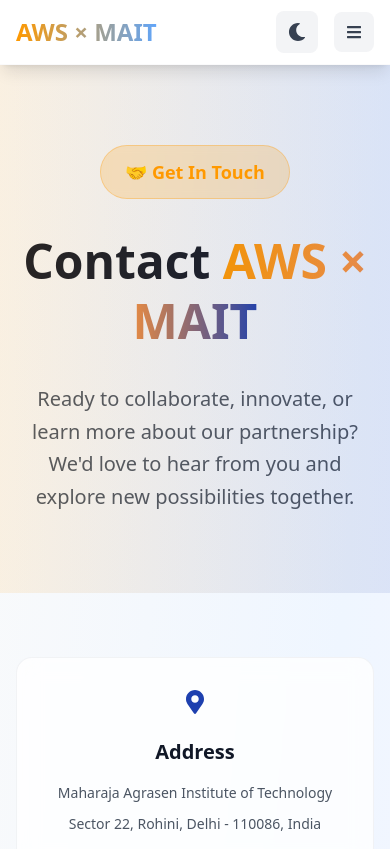
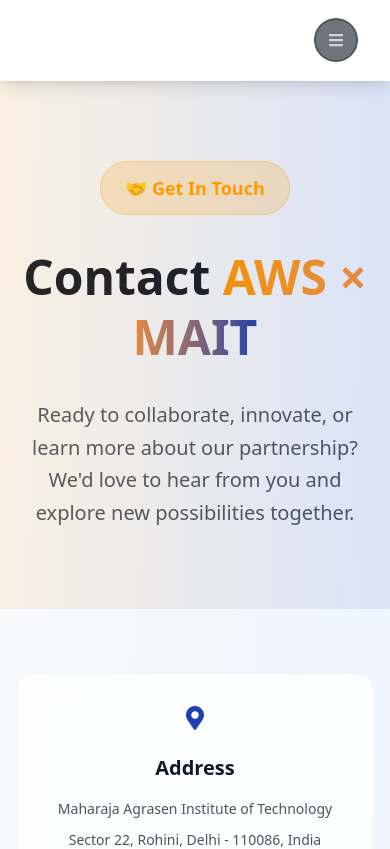
Before and after one commit to faisalquaiyum/aws-x-mait, a React (Vite) app: page /contact in a window 390 px wide. Shown: the top 849 px of the page. Built offline with nearby package versions, Linux system fonts and the light colour scheme.

Commit message:
Update navbar and footer with design improvements

```diff
--- a/src/components/Footer.jsx
+++ b/src/components/Footer.jsx
@@ -1,45 +1,74 @@
-import { FaHeart, FaLinkedin, FaTwitter, FaGithub, FaInstagram } from "react-icons/fa";
+import {
+  FaHeart,
+  FaLinkedin,
+  FaTwitter,
+  FaGithub,
+  FaInstagram,
+  FaMapMarkerAlt,
+  FaEnvelope,
+} from "react-icons/fa";
 
 const Footer = () => {
   const currentYear = new Date().getFullYear();
 
   const quickLinks = [
     { name: "Home", href: "/" },
-    { name: "About AWS", href: "/about-aws" },
-    { name: "About MAIT", href: "/about-mait" },
+    { name: "AWS", href: "/about-aws" },
+    { name: "MAIT", href: "/about-mait" },
     { name: "Contact", href: "/contact" },
   ];
 
   const socialLinks = [
-    { icon: <FaLinkedin />, name: "LinkedIn", url: "#", color: "hover:text-blue-400" },
-    { icon: <FaTwitter />, name: "Twitter", url: "#", color: "hover:text-blue-300" },
-    { icon: <FaGithub />, name: "GitHub", url: "#", color: "hover:text-gray-300" },
-    { icon: <FaInstagram />, name: "Instagram", url: "#", color: "hover:text-pink-400" }
+    {
+      icon: <FaLinkedin />,
+      name: "LinkedIn",
+      url: "#",
+      color: "hover:text-blue-400",
+    },
+    {
+      icon: <FaTwitter />,
+      name: "Twitter",
+      url: "#",
+      color: "hover:text-blue-300",
+    },
+    {
+      icon: <FaGithub />,
+      name: "GitHub",
+      url: "#",
+      color: "hover:text-gray-300",
+    },
+    {
+      icon: <FaInstagram />,
+      name: "Instagram",
+      url: "#",
+      color: "hover:text-pink-400",
+    },
   ];
 
   return (
-    <footer className="bg-gradient-to-r from-gray-900 via-blue-900 to-gray-900 text-white">
-      <div className="container mx-auto px-4 py-12">
-        <div className="grid md:grid-cols-3 gap-8 items-center">
+    <footer className="bg-gray-900/80 backdrop-blur-md border-t border-gray-700/30 text-white">
+      <div className="container mx-auto px-8 md:px-12 py-12">
+        <div className="grid md:grid-cols-4 gap-8 items-start">
           {/* Brand Section */}
           <div className="text-center md:text-left">
-            <h3 className="text-3xl font-bold bg-gradient-to-r from-aws-orange to-blue-400 bg-clip-text text-transparent mb-4">
-              AWS × MAIT
-            </h3>
+            <h3 className="text-2xl font-bold text-white mb-4">AWS×MAIT</h3>
             <p className="text-gray-300 text-sm leading-relaxed">
-              Bridging cloud innovation with academic excellence for the future of technology education.
+              Bridging cloud innovation with academic excellence for the future
+              of technology education.
             </p>
           </div>
 
           {/* Quick Links */}
           <div className="text-center">
-            <h4 className="text-lg font-semibold mb-4 text-aws-orange">Quick Links</h4>
-            <div className="flex flex-wrap justify-center gap-4">
+            <h4 className="text-lg font-semibold mb-4 text-white">
+              Quick Links
+            </h4>
+            <div className="flex flex-col gap-3">
               {quickLinks.map((link, index) => (
                 <a
                   key={index}
                   href={link.href}
-                  className="text-gray-300 hover:text-aws-orange transition-colors duration-300 text-sm"
+                  className="text-gray-400 hover:text-aws-orange transition-colors duration-300 text-sm"
                 >
                   {link.name}
                 </a>
@@ -47,15 +76,35 @@
             </div>
           </div>
 
+          {/* Contact Section */}
+          <div className="text-center md:text-left">
+            <h4 className="text-lg font-semibold mb-4 text-white">Contact</h4>
+            <div className="space-y-4 text-sm text-gray-300 flex flex-col items-center md:items-start">
+              <div className="flex items-start gap-3">
+                <FaMapMarkerAlt className="text-white mt-1 flex-shrink-0" />
+                <p className="leading-relaxed">
+                  MAIT, Plot No 1 Rohini, Sector 22, PSP Area, Delhi, 110086
+                </p>
+              </div>
+              <a
+                href="mailto:contact@awsxmait.com"
+                className="flex items-center gap-3 hover:text-aws-orange transition-colors duration-300"
+              >
+                <FaEnvelope className="text-white flex-shrink-0" />
+                <span>contact@awsxmait.com</span>
+              </a>
+            </div>
+          </div>
+
           {/* Social Links */}
-          <div className="text-center md:text-right">
-            <h4 className="text-lg font-semibold mb-4 text-blue-400">Connect With Us</h4>
-            <div className="flex justify-center md:justify-end space-x-4">
+          <div className="text-center md:text-left">
+            <h4 className="text-lg font-semibold mb-4 text-white">Follow Us</h4>
+            <div className="flex justify-center md:justify-start space-x-3">
               {socialLinks.map((social, index) => (
                 <a
                   key={index}
                   href={social.url}
-                  className={`w-10 h-10 bg-white/10 backdrop-blur-md rounded-full flex items-center justify-center text-lg ${social.color} transition-all duration-300 hover:scale-110 hover:bg-white/20`}
+                  className="w-11 h-11 border-[1px] border-gray-700/50 bg-gray-800/30 backdrop-blur-xl rounded-full flex items-center justify-center text-base text-gray-400 hover:text-white hover:bg-gray-700/50 hover:border-gray-600 transition-all duration-300 hover:scale-110"
                   title={social.name}
                 >
                   {social.icon}
@@ -72,10 +121,16 @@
               © {currentYear} AWS × MAIT Partnership. All rights reserved.
             </div>
             <div className="flex space-x-4 text-sm">
-              <a href="#" className="text-gray-300 hover:text-white transition-colors duration-300">
+              <a
+                href="#"
+                className="text-gray-300 hover:text-white transition-colors duration-300"
+              >
                 Privacy
               </a>
-              <a href="#" className="text-gray-300 hover:text-white transition-colors duration-300">
+              <a
+                href="#"
+                className="text-gray-300 hover:text-white transition-colors duration-300"
+              >
                 Terms
               </a>
             </div>
--- a/src/components/Navbar.jsx
+++ b/src/components/Navbar.jsx
@@ -1,43 +1,41 @@
 import { Link, useLocation } from "react-router-dom";
-import { FaSun, FaMoon, FaBars, FaTimes } from "react-icons/fa";
-import { useTheme } from "../ThemeContext";
+import { FaBars, FaTimes } from "react-icons/fa";
 import { useState } from "react";
 
 const Navbar = () => {
-  const { darkMode, toggleTheme } = useTheme();
   const location = useLocation();
   const [isMobileMenuOpen, setIsMobileMenuOpen] = useState(false);
 
   const navItems = [
     { path: "/", label: "Home" },
-    { path: "/about-aws", label: "About AWS" },
-    { path: "/about-mait", label: "About MAIT" },
+    { path: "/about-aws", label: "AWS" },
+    { path: "/about-mait", label: "MAIT" },
     { path: "/contact", label: "Contact" },
   ];
 
   return (
     <nav className="bg-white/80 dark:bg-gray-900/80 backdrop-blur-md shadow-lg sticky top-0 z-50 border-b border-gray-200/20 dark:border-gray-700/30">
-      <div className="container mx-auto px-4">
-        <div className="flex justify-between items-center h-16">
+      <div className="container mx-auto px-8 md:px-12">
+        <div className="flex justify-between items-center h-20">
           {/* Logo */}
           <div className="flex items-center">
             <Link to="/" className="flex items-center group">
-              <span className="text-2xl font-bold bg-gradient-to-r from-aws-orange to-blue-400 bg-clip-text text-transparent group-hover:scale-105 transition-transform duration-300">
-                AWS × MAIT
+              <span className="text-xl font-bold text-white group-hover:scale-105 transition-transform duration-300">
+                AWS×MAIT
               </span>
             </Link>
           </div>
 
           {/* Centered Navigation */}
-          <div className="hidden md:flex space-x-1 absolute left-1/2 transform -translate-x-1/2">
+          <div className="hidden md:flex space-x-10 absolute left-1/2 transform -translate-x-1/2">
             {navItems.map((item) => (
               <Link
                 key={item.path}
                 to={item.path}
-                className={`px-4 py-2 rounded-lg text-sm font-medium transition-all duration-300 ${
+                className={`py-2 font-medium text-base relative transition-all duration-300 inline-block ${
                   location.pathname === item.path
-                    ? "bg-aws-orange text-white shadow-lg"
-                    : "text-gray-700 dark:text-gray-300 hover:text-aws-orange dark:hover:text-aws-orange hover:bg-aws-orange/10"
+                    ? "text-aws-orange after:content-[''] after:absolute after:bottom-0 after:left-0 after:w-full after:h-[2px] after:bg-aws-orange after:shadow-[0_0_8px_rgba(255,107,53,0.6)]"
+                    : "text-gray-300 hover:text-white after:content-[''] after:absolute after:bottom-0 after:left-0 after:w-full after:h-[2px] after:bg-white after:scale-x-0 hover:after:scale-x-100 after:transition-transform after:duration-300 after:origin-left"
                 }`}
               >
                 {item.label}
@@ -47,20 +45,17 @@
 
           {/* Right side buttons */}
           <div className="flex items-center space-x-4">
-            <button
-              onClick={toggleTheme}
-              className="p-3 rounded-lg bg-gray-100 dark:bg-gray-800 text-gray-700 dark:text-gray-300 hover:bg-aws-orange hover:text-white transition-all duration-300 hover:scale-110"
+            {/* Login Button */}
+            <a
+              href="#"
+              className="hidden md:flex items-center px-6 py-2.5 rounded-full border-[2px] border-gray-800/40 bg-gray-900/60 backdrop-blur-xl text-gray-300 font-medium text-base hover:border-white/50 hover:scale-105 transition-all duration-300 hover:shadow-[0_0_15px_rgba(255,255,255,0.15),inset_0_0_15px_rgba(255,255,255,0.05)]"
             >
-              {darkMode ? (
-                <FaSun className="text-lg" />
-              ) : (
-                <FaMoon className="text-lg" />
-              )}
-            </button>
+              Login
+            </a>
 
             <button
               onClick={() => setIsMobileMenuOpen(!isMobileMenuOpen)}
-              className="md:hidden p-3 rounded-lg bg-gray-100 dark:bg-gray-800 text-gray-700 dark:text-gray-300 hover:bg-aws-orange hover:text-white transition-all duration-300"
+              className="md:hidden p-3 rounded-full border-[2px] border-gray-800/40 bg-gray-900/60 backdrop-blur-xl text-gray-300 hover:border-white/50 hover:scale-105 transition-all duration-300 hover:shadow-[0_0_15px_rgba(255,255,255,0.15),inset_0_0_15px_rgba(255,255,255,0.05)]"
             >
               {isMobileMenuOpen ? <FaTimes /> : <FaBars />}
             </button>
@@ -69,25 +64,32 @@
 
         {/* Mobile menu */}
         <div
-          className={`md:hidden transition-all duration-300 overflow-hidden ${
-            isMobileMenuOpen ? "max-h-64 pb-4" : "max-h-0"
+          className={`md:hidden absolute left-0 right-0 top-full transition-all duration-300 overflow-hidden ${
+            isMobileMenuOpen ? "max-h-96 opacity-100" : "max-h-0 opacity-0"
           }`}
         >
-          <div className="flex flex-col space-y-2 pt-4">
+          <div className="mx-4 mt-2 mb-4 p-6 rounded-3xl bg-gray-900/80 backdrop-blur-2xl border border-gray-800/30 shadow-2xl flex flex-col space-y-4 items-center">
             {navItems.map((item) => (
               <Link
                 key={item.path}
                 to={item.path}
                 onClick={() => setIsMobileMenuOpen(false)}
-                className={`px-4 py-3 rounded-lg text-sm font-medium transition-all duration-300 ${
+                className={`py-3 font-medium text-base relative transition-all duration-300 inline-block ${
                   location.pathname === item.path
-                    ? "bg-aws-orange text-white shadow-lg"
-                    : "text-gray-700 dark:text-gray-300 hover:text-aws-orange dark:hover:text-aws-orange hover:bg-aws-orange/10"
+                    ? "text-aws-orange after:content-[''] after:absolute after:bottom-1 after:left-0 after:w-full after:h-[2px] after:bg-aws-orange after:shadow-[0_0_8px_rgba(255,107,53,0.6)]"
+                    : "text-gray-300 hover:text-white after:content-[''] after:absolute after:bottom-1 after:left-0 after:w-full after:h-[2px] after:bg-white after:scale-x-0 hover:after:scale-x-100 after:transition-transform after:duration-300 after:origin-left"
                 }`}
               >
                 {item.label}
               </Link>
             ))}
+            {/* Login button in mobile */}
+            <a
+              href="#"
+              className="px-6 py-3 rounded-full border-[2px] border-gray-800/40 bg-gray-900/60 backdrop-blur-xl text-gray-300 font-medium text-base hover:border-white/50 transition-all duration-300 text-center hover:shadow-[0_0_15px_rgba(255,255,255,0.15),inset_0_0_15px_rgba(255,255,255,0.05)]"
+            >
+              Login
+            </a>
           </div>
         </div>
       </div>
```
